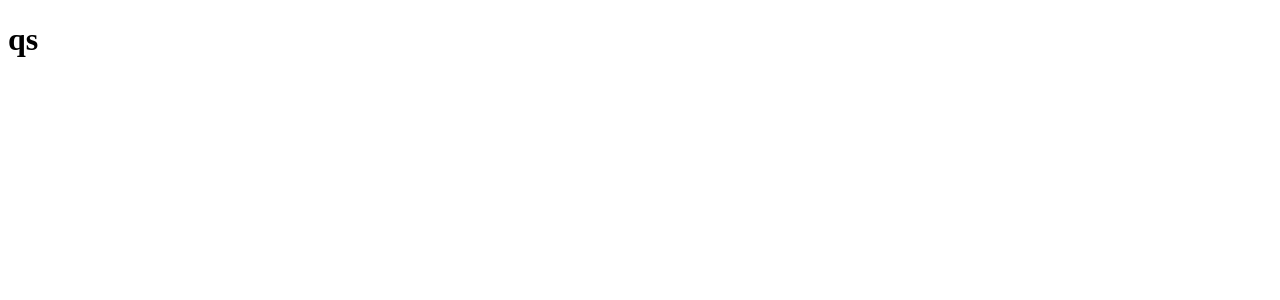
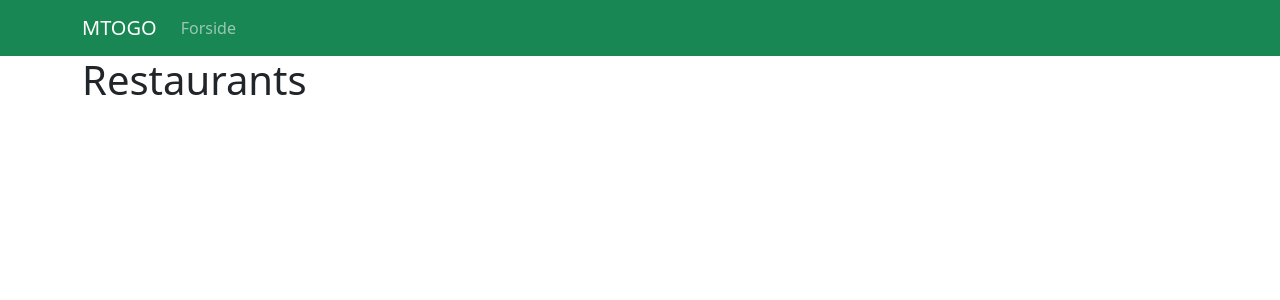
Before and after one commit to noInPuts/camel_service, a React (Create React App) app in the folder webpage_spa/: page / in a window 1280 px wide. Shown: the top 300 px of the page. Built offline with nearby package versions, Linux system fonts and the light colour scheme.

Commit message:
Bootstrap & navbar

```diff
--- a/webpage_spa/docker-compose.yaml
+++ b/webpage_spa/docker-compose.yaml
@@ -11,4 +11,4 @@ services:
     stdin_open: true
     tty: true
     environment:
-      - CHOKIDAR_USEPOLLING=true
+      - WATCHPACK_POLLING=true
--- a/webpage_spa/package.json
+++ b/webpage_spa/package.json
@@ -10,7 +10,9 @@
     "@types/node": "^16.18.59",
     "@types/react": "^18.2.31",
     "@types/react-dom": "^18.2.14",
+    "bootstrap": "^5.3.2",
     "react": "^18.2.0",
+    "react-bootstrap": "^2.9.1",
     "react-dom": "^18.2.0",
     "react-router-dom": "^6.17.0",
     "react-scripts": "5.0.1",
--- a/webpage_spa/src/App.css
+++ /dev/null
@@ -1,38 +0,0 @@
-.App {
-  text-align: center;
-}
-
-.App-logo {
-  height: 40vmin;
-  pointer-events: none;
-}
-
-@media (prefers-reduced-motion: no-preference) {
-  .App-logo {
-    animation: App-logo-spin infinite 20s linear;
-  }
-}
-
-.App-header {
-  background-color: #282c34;
-  min-height: 100vh;
-  display: flex;
-  flex-direction: column;
-  align-items: center;
-  justify-content: center;
-  font-size: calc(10px + 2vmin);
-  color: white;
-}
-
-.App-link {
-  color: #61dafb;
-}
-
-@keyframes App-logo-spin {
-  from {
-    transform: rotate(0deg);
-  }
-  to {
-    transform: rotate(360deg);
-  }
-}
--- a/webpage_spa/src/App.tsx
+++ b/webpage_spa/src/App.tsx
@@ -1,9 +1,14 @@
 import { Routes, Route } from 'react-router-dom'
 import FrontPage from './pages/frontpage'
+import NavBar from './components/navbar'
+
 export default function App() {
   return (
-    <Routes>
-      <Route path="/" element={<FrontPage />} />
-    </Routes>
+    <>
+      <NavBar />
+      <Routes>
+        <Route path="/" element={<FrontPage />} />
+      </Routes>
+    </>
   )
 }
--- /dev/null
+++ b/webpage_spa/src/components/navbar.tsx
@@ -0,0 +1,21 @@
+import Navbar from 'react-bootstrap/Navbar';
+import Container from 'react-bootstrap/Container';
+import Nav from 'react-bootstrap/Nav';
+
+export default function NavBar() {
+    return (
+        <>
+            <Navbar expand="lg" bg="success" data-bs-theme="dark">
+                <Container>
+                    <Navbar.Brand href="/">MTOGO</Navbar.Brand>
+                    <Navbar.Toggle aria-controls="menu-navbar" />
+                    <Navbar.Collapse id="menu-navbar">
+                        <Nav className="me-auto">
+                            <Nav.Link href="/">Forside</Nav.Link>
+                        </Nav>
+                    </Navbar.Collapse>
+                </Container>
+            </Navbar>
+        </>
+    )
+}
--- a/webpage_spa/src/index.css
+++ /dev/null
@@ -1,13 +0,0 @@
-body {
-  margin: 0;
-  font-family: -apple-system, BlinkMacSystemFont, 'Segoe UI', 'Roboto', 'Oxygen',
-    'Ubuntu', 'Cantarell', 'Fira Sans', 'Droid Sans', 'Helvetica Neue',
-    sans-serif;
-  -webkit-font-smoothing: antialiased;
-  -moz-osx-font-smoothing: grayscale;
-}
-
-code {
-  font-family: source-code-pro, Menlo, Monaco, Consolas, 'Courier New',
-    monospace;
-}
--- a/webpage_spa/src/index.tsx
+++ b/webpage_spa/src/index.tsx
@@ -1,6 +1,8 @@
 import { render } from 'react-dom'
 import { BrowserRouter } from 'react-router-dom'
 import App from './App'
+import 'bootstrap/dist/css/bootstrap.min.css';
+
 render(
   <BrowserRouter>
     <App />
--- a/webpage_spa/src/pages/frontpage.tsx
+++ b/webpage_spa/src/pages/frontpage.tsx
@@ -1,7 +1,10 @@
+import Container from "react-bootstrap/Container"
 export default function FrontPage() {
 return (
 <>
-<h1>qs</h1>
+    <Container>
+        <h1>Restaurants</h1>
+    </Container>
 </>
 );
 }
```
Also changed, not shown: 1 other file (tests, documents, lock files or other folders).
